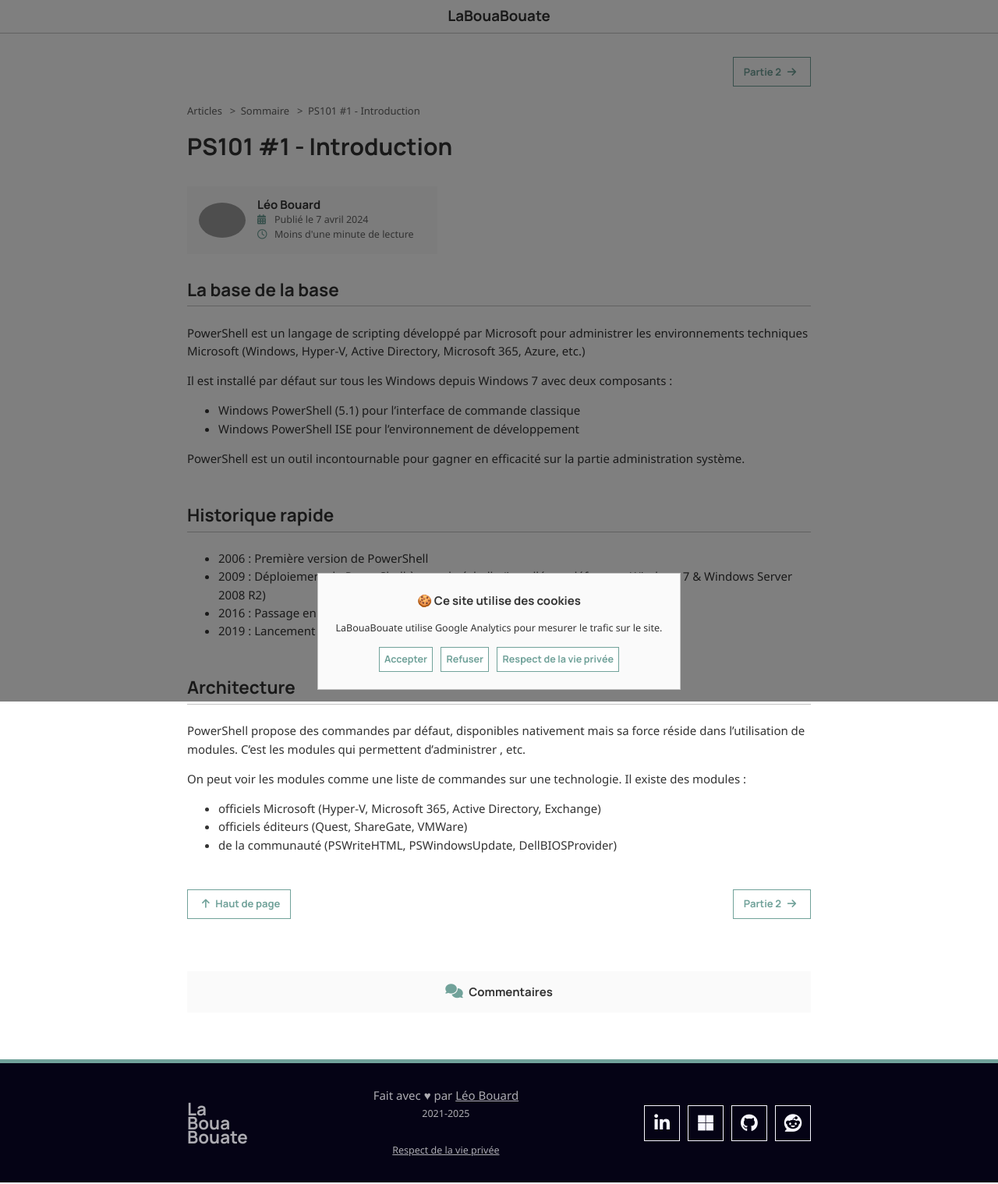
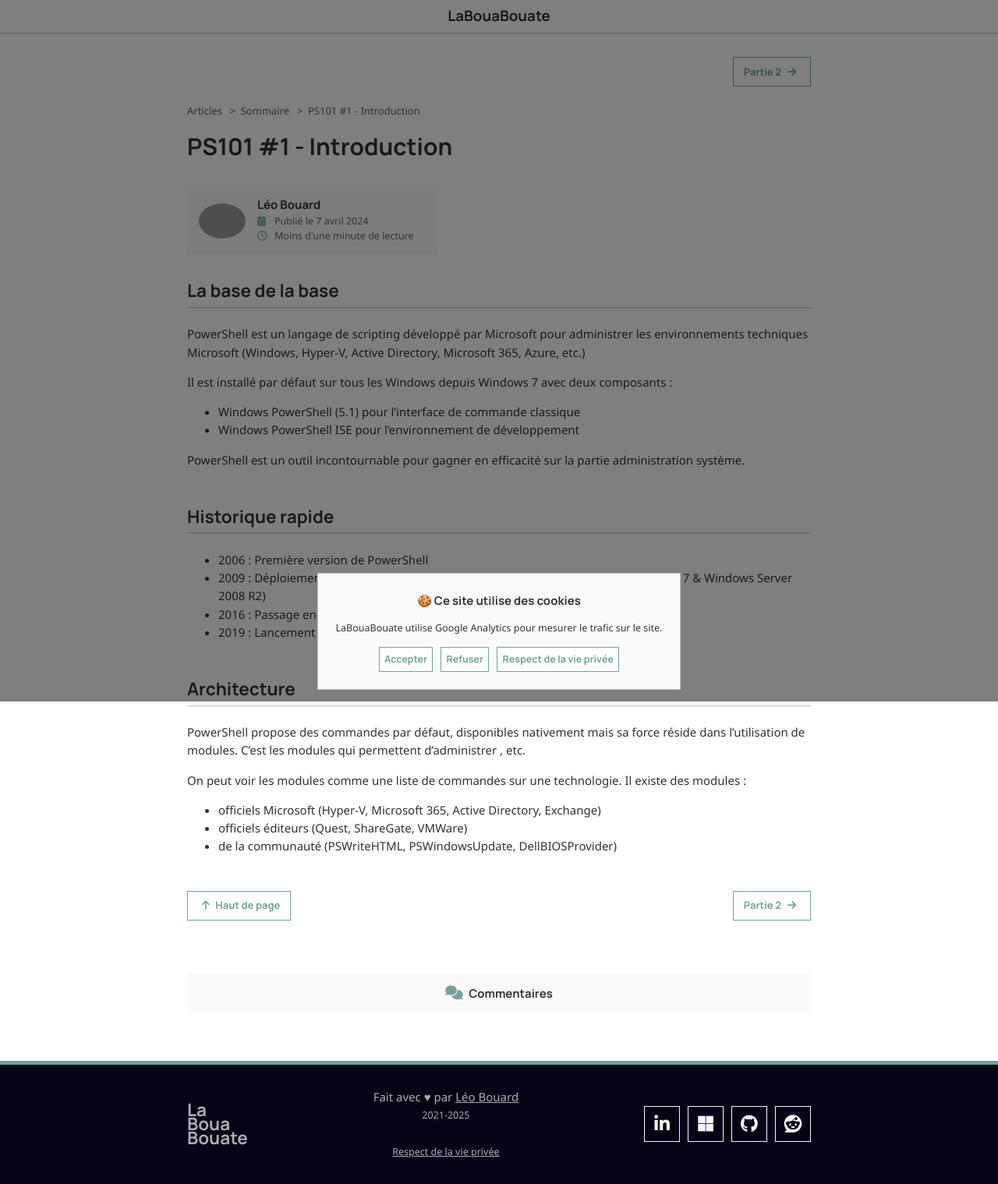
Before and after one commit to leobouard/leobouard.github.io, a Jekyll site: the page built from _posts/2024-04-07-cours-powershell-from-scratch-001.md, in a window 1280 px wide. Shown: the whole page at 78% size. Built offline with Jekyll 4.4.1, drawn with Linux system fonts in a browser that asks for light colours; nearby versions of some CDN libraries; some web fonts are replaced; comment, search, counter and statistics services are not loaded; grey boxes are pictures that could not be loaded.

Commit message:
Update article-info.scss

```diff
--- a/_sass/article-info.scss
+++ b/_sass/article-info.scss
@@ -33,4 +33,5 @@ span.author {
     font-family: var(--titlefont);
     color: var(--text);
     font-size: larger;
+    margin-bottom: 0.12em;
 }
```
